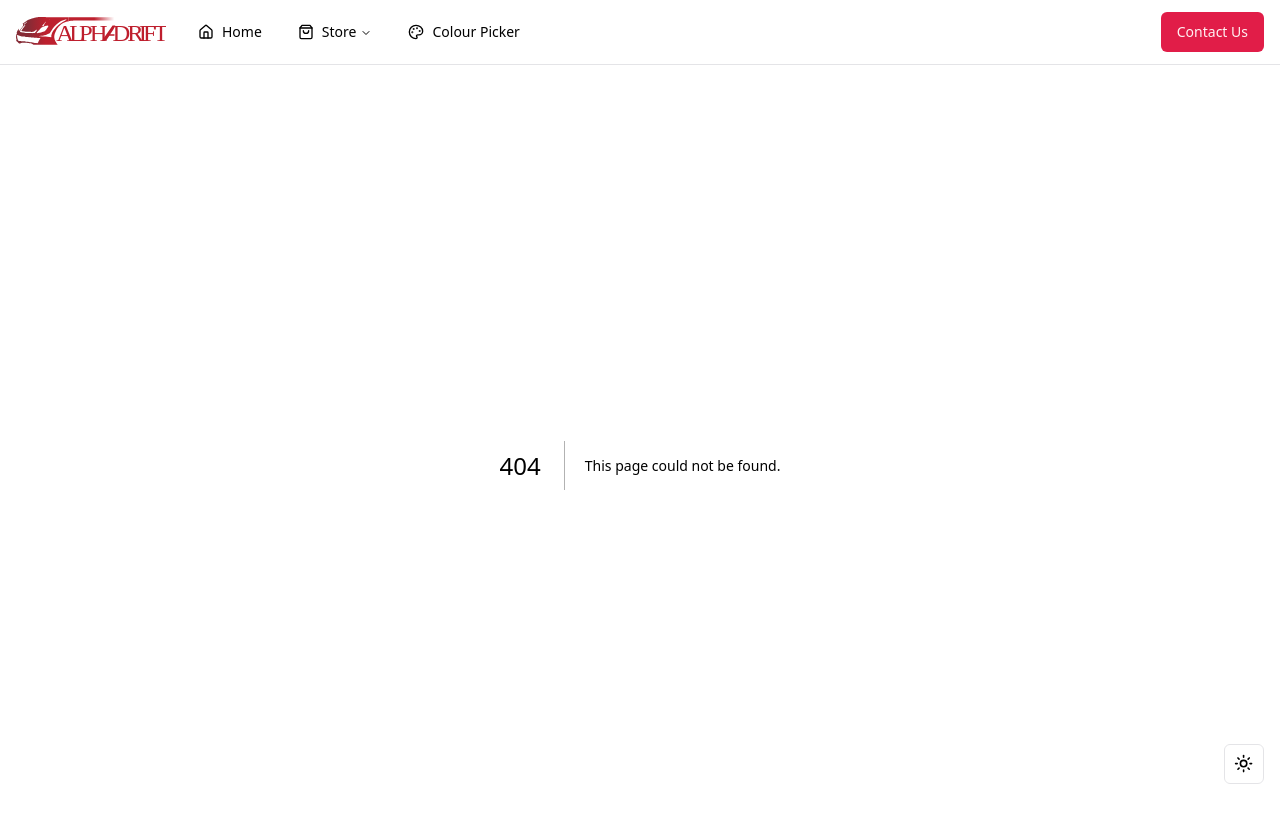
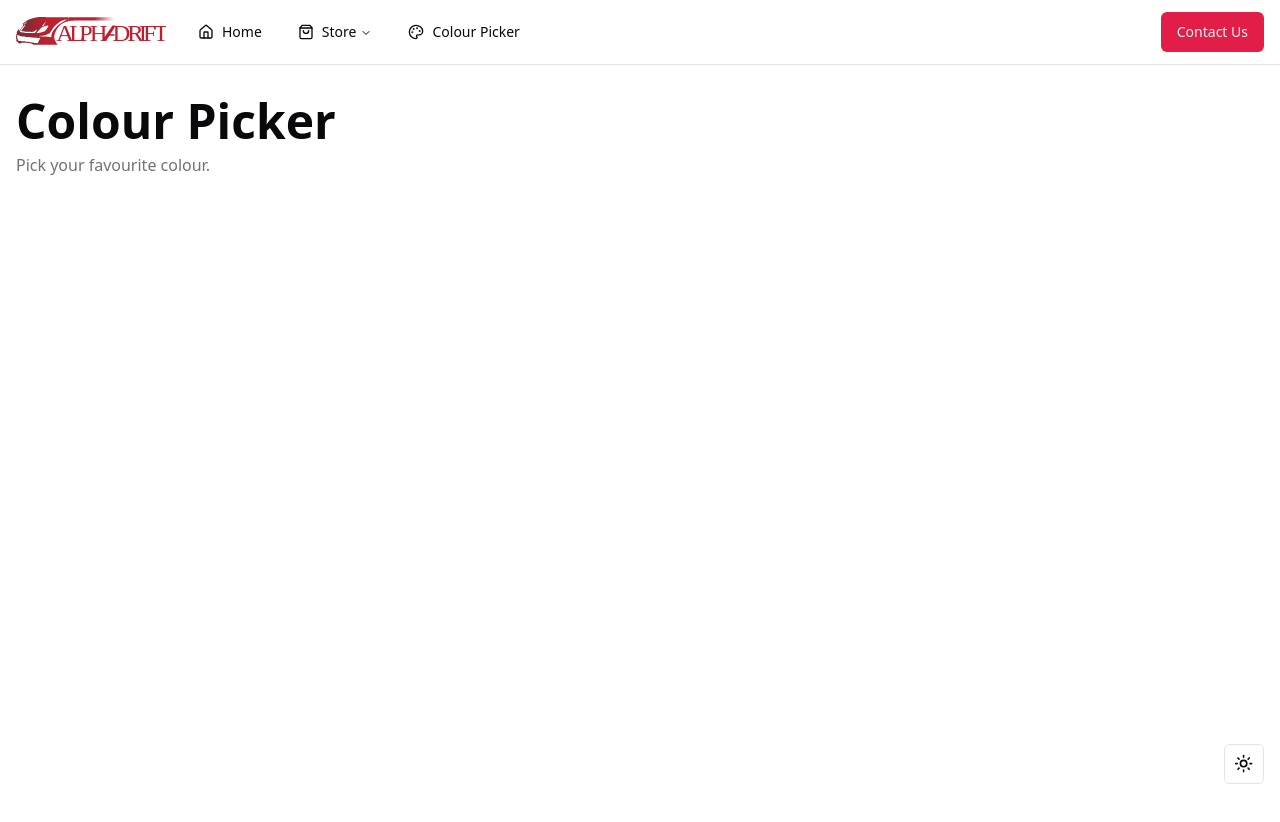
Before and after one commit to Sosobo-code/next-cws, a Next.js app: page /colour_picker in a window 1280 px wide. Before the commit this address had no page. Shown: the top 822 px of the page. Built offline with nearby package versions, Linux system fonts and the light colour scheme.

Commit message:
made page routing

```diff
--- /dev/null
+++ b/src/app/colour_picker/page.tsx
@@ -0,0 +1,16 @@
+import React from 'react';
+
+const Page = () => {
+  return (
+    <div className="min-h-screen bg-background">
+      <main className="container mx-auto px-4 py-8">
+        <header className="pb-6 md:pb-8 text-center md:text-left">
+          <h1 className="text-4xl md:text-5xl font-bold pb-2">Colour Picker</h1>
+          <p className="text-muted-foreground">Pick your favourite colour.</p>
+        </header>
+      </main>
+    </div>
+  );
+};
+
+export default Page;
--- a/src/components/NavBar.tsx
+++ b/src/components/NavBar.tsx
@@ -90,7 +90,7 @@ export default function NavBar() {
                   </NavigationMenuContent>
                 </NavigationMenuItem>
                 <NavigationMenuItem>
-                  <Link href="/" passHref>
+                  <Link href="/colour_picker" passHref>
                     <NavigationMenuLink className={navigationMenuTriggerStyle()}>
                       <Palette className="mr-2 h-4 w-4"/>
                       Colour Picker
```
